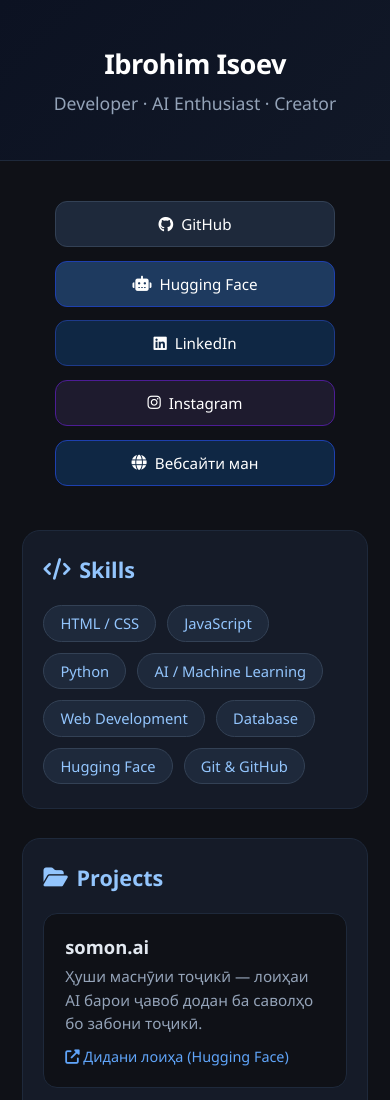
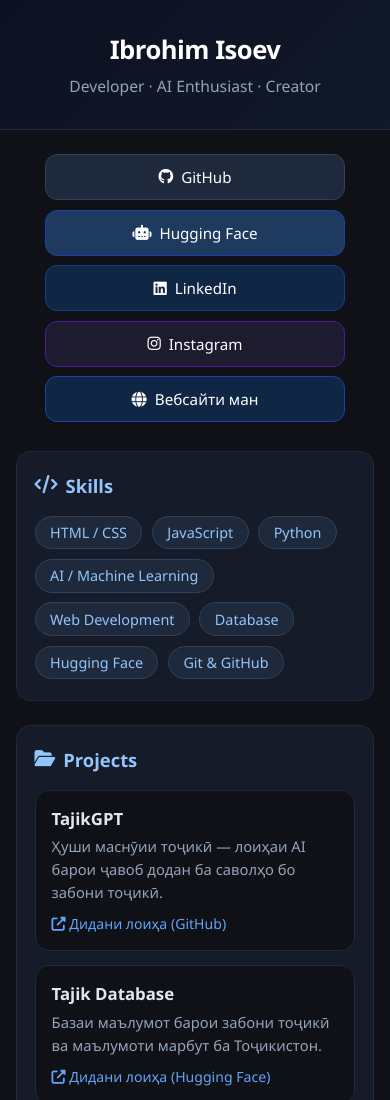
Before and after one commit to isoevibrohim/booking, a plain HTML site: page index.html in a window 390 px wide. Shown: the top 1100 px of the page. Drawn offline with nearby package versions, Linux system fonts and the light colour scheme.

Commit message:
Update Projects: somon.ai → TajikGPT + add Auto Japan Zapchast + better mobile

```diff
--- a/index.html
+++ b/index.html
@@ -32,43 +32,44 @@
       width: 100%;
       background: linear-gradient(135deg, #0c1222, #111827);
       color: white;
-      padding: 2.8rem 1.5rem;
+      padding: 2.5rem 1.2rem;
       text-align: center;
       border-bottom: 1px solid #1e293b;
     }
     header h1 {
       margin: 0;
-      font-size: 2.15rem;
+      font-size: 2rem;
       font-weight: 700;
       letter-spacing: -0.5px;
     }
     header p {
-      margin: 0.6rem 0 0;
+      margin: 0.5rem 0 0;
       color: #94a3b8;
-      font-size: 1.1rem;
+      font-size: 1.05rem;
     }
     .container {
       max-width: 720px;
       margin: 0 auto;
-      padding: 2.5rem 1.4rem 2rem;
+      padding: 2rem 1.2rem 2rem;
       flex: 1;
+      width: 100%;
     }
     .social-buttons {
       display: flex;
       flex-wrap: wrap;
       justify-content: center;
-      gap: 0.85rem;
-      margin-bottom: 2.8rem;
+      gap: 0.7rem;
+      margin-bottom: 2.2rem;
     }
     .btn {
       display: inline-flex;
       align-items: center;
       gap: 0.5rem;
-      padding: 0.75rem 1.4rem;
+      padding: 0.7rem 1.25rem;
       border-radius: 12px;
       color: white;
       text-decoration: none;
-      font-size: 0.95rem;
+      font-size: 0.92rem;
       font-weight: 500;
       transition: all 0.25s ease;
       border: 1px solid transparent;
@@ -89,31 +90,31 @@
 
     .section {
       background: #151b28;
-      border-radius: 18px;
-      padding: 1.9rem 1.7rem;
-      margin-bottom: 1.8rem;
+      border-radius: 16px;
+      padding: 1.6rem 1.4rem;
+      margin-bottom: 1.5rem;
       border: 1px solid #1e293b;
     }
     .section h2 {
-      margin: 0 0 1.3rem;
+      margin: 0 0 1.1rem;
       color: #93c5fd;
-      font-size: 1.35rem;
+      font-size: 1.25rem;
       display: flex;
       align-items: center;
-      gap: 0.55rem;
+      gap: 0.5rem;
     }
 
     .skills-grid {
       display: flex;
       flex-wrap: wrap;
-      gap: 0.7rem;
+      gap: 0.6rem;
     }
     .skill {
       background: #1e293b;
       color: #93c5fd;
-      padding: 0.45rem 1rem;
+      padding: 0.4rem 0.9rem;
       border-radius: 50px;
-      font-size: 0.92rem;
+      font-size: 0.9rem;
       font-weight: 500;
       border: 1px solid #334155;
     }
@@ -121,8 +122,8 @@
     .project {
       border: 1px solid #1e293b;
       border-radius: 14px;
-      padding: 1.25rem 1.3rem;
-      margin-bottom: 1rem;
+      padding: 1.15rem 1.2rem;
+      margin-bottom: 0.9rem;
       background: #0f1117;
       transition: all 0.25s ease;
     }
@@ -132,35 +133,35 @@
       background: #1a2030;
     }
     .project h3 {
-      margin: 0 0 0.4rem;
-      font-size: 1.15rem;
+      margin: 0 0 0.35rem;
+      font-size: 1.1rem;
       color: #e2e8f0;
     }
     .project p {
       margin: 0;
       color: #94a3b8;
-      font-size: 0.95rem;
+      font-size: 0.92rem;
       line-height: 1.55;
     }
     .project a {
       display: inline-block;
-      margin-top: 0.7rem;
+      margin-top: 0.65rem;
       color: #60a5fa;
       font-weight: 500;
       text-decoration: none;
-      font-size: 0.9rem;
+      font-size: 0.88rem;
     }
     .project a:hover { color: #93c5fd; }
 
     .contact-form {
       display: flex;
       flex-direction: column;
-      gap: 1rem;
+      gap: 0.9rem;
     }
     .contact-form input,
     .contact-form textarea {
       width: 100%;
-      padding: 0.85rem 1.1rem;
+      padding: 0.8rem 1rem;
       border: 1.5px solid #1e293b;
       border-radius: 12px;
       font-size: 1rem;
@@ -179,14 +180,14 @@
       border-color: #3b82f6;
     }
     .contact-form textarea {
-      min-height: 130px;
+      min-height: 120px;
       resize: vertical;
     }
     .contact-form button {
       background: #1e40af;
       color: white;
       border: none;
-      padding: 0.9rem;
+      padding: 0.85rem;
       border-radius: 12px;
       font-size: 1.05rem;
       font-weight: 600;
@@ -203,7 +204,7 @@
       transform: none;
     }
     #form-status {
-      margin-top: 0.8rem;
+      margin-top: 0.7rem;
       font-size: 0.95rem;
       text-align: center;
       min-height: 24px;
@@ -213,9 +214,9 @@
       background: #0c1222;
       border-top: 1px solid #1e293b;
       text-align: center;
-      padding: 1.6rem 1rem;
+      padding: 1.4rem 1rem;
       color: #64748b;
-      font-size: 0.9rem;
+      font-size: 0.88rem;
     }
     footer a {
       color: #60a5fa;
@@ -225,14 +226,57 @@
       color: #93c5fd;
     }
 
-    @media (max-width: 520px) {
-      header h1 { font-size: 1.7rem; }
+    /* Mobile improvements */
+    @media (max-width: 600px) {
+      header {
+        padding: 2rem 1rem;
+      }
+      header h1 {
+        font-size: 1.6rem;
+      }
+      header p {
+        font-size: 0.98rem;
+      }
+      .container {
+        padding: 1.5rem 1rem 1.8rem;
+      }
+      .social-buttons {
+        gap: 0.6rem;
+        margin-bottom: 1.8rem;
+      }
       .btn {
         width: 100%;
-        max-width: 280px;
+        max-width: 300px;
         justify-content: center;
+        padding: 0.75rem 1rem;
+        font-size: 0.95rem;
       }
-      .section { padding: 1.5rem 1.25rem; }
+      .section {
+        padding: 1.3rem 1.1rem;
+        border-radius: 14px;
+      }
+      .section h2 {
+        font-size: 1.15rem;
+      }
+      .project {
+        padding: 1rem 1rem;
+      }
+      .project h3 {
+        font-size: 1.05rem;
+      }
+      .contact-form input,
+      .contact-form textarea {
+        font-size: 16px; /* prevents zoom on iOS */
+      }
+    }
+
+    @media (max-width: 380px) {
+      header h1 {
+        font-size: 1.4rem;
+      }
+      .btn {
+        font-size: 0.9rem;
+      }
     }
   </style>
 </head>
@@ -284,10 +328,10 @@
       <h2><i class="fas fa-folder-open"></i> Projects</h2>
 
       <div class="project">
-        <h3>somon.ai</h3>
+        <h3>TajikGPT</h3>
         <p>Ҳуши маснӯии тоҷикӣ — лоиҳаи AI барои ҷавоб додан ба саволҳо бо забони тоҷикӣ.</p>
-        <a href="https://huggingface.co/Isoevibrohim" target="_blank">
-          <i class="fas fa-external-link-alt"></i> Дидани лоиҳа (Hugging Face)
+        <a href="https://github.com/isoevibrohim/Tajikgpt" target="_blank">
+          <i class="fas fa-external-link-alt"></i> Дидани лоиҳа (GitHub)
         </a>
       </div>
 
@@ -304,6 +348,14 @@
         <p>Вебсайти географияи Тоҷикистон бо маълумоти муфид ва интерфейси оддӣ.</p>
         <a href="https://geografia-19tf.onrender.com" target="_blank">
           <i class="fas fa-external-link-alt"></i> Дидани лоиҳа
+        </a>
+      </div>
+
+      <div class="project">
+        <h3>Auto Japan Zapchast</h3>
+        <p>Лоиҳаи қисмҳои эҳтиётии мошинҳои ҷопонӣ — вебсайт барои ҷустуҷӯ ва фармоиши запчастҳо.</p>
+        <a href="https://github.com/isoevibrohim/Auto_japan_zapchast" target="_blank">
+          <i class="fas fa-external-link-alt"></i> Дидани лоиҳа (GitHub)
         </a>
       </div>
     </div>
```
